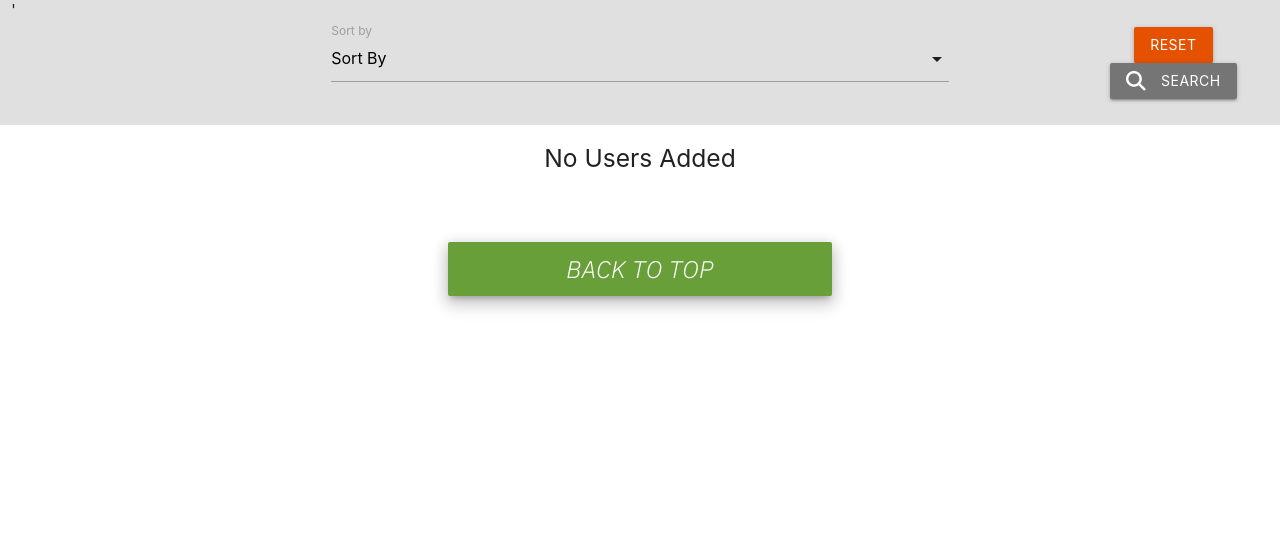
After one commit to matildamuyingo/MilestoneProject3, a Flask app: page /all_users in a window 1280 px wide. The commit adds this page. Shown: the part 248-784 px from the top of the page. Run offline with Flask 2, Linux system fonts and the light colour scheme; data that the repository does not hold is empty; some libraries are stand-ins or nearby versions.

Commit message:
Added all users page and updated sorting functionality

```diff
--- a/app.py
+++ b/app.py
@@ -84,7 +84,8 @@ def register():
     # Get the icon options from the database
     icons = mongo.db.icons.find()
 
-    # If the user clicked a link to get to register form, return the rendered template
+    # If the user clicked a link to get
+    # to register form, return the rendered template
     return render_template('register.html', icons=icons)
 
 
@@ -102,7 +103,8 @@ def login():
         # If the username exists in the database, do the following:
         if existing_user:
 
-            # Check if password matches username and redirect user to profile or login-page
+            # Check if password matches username
+            # and redirect user to profile or login-page
             if check_password_hash(
                     existing_user['password'], request.form.get('password')):
                 session['user'] = request.form.get('username').lower()
@@ -119,23 +121,27 @@ def login():
             flash('Wrong password or username')
             return redirect(url_for('login'))
 
-    # If the user clicked a link to get to login form, return the rendered template
+    # If the user clicked a link to get
+    # to login form, return the rendered template
     return render_template('login.html')
 
 
 # Route for profile pages
 @app.route("/profile/<username>", methods=["GET", "POST"])
 def profile(username):
-    # Gets a list with all books added to the database and sets the user variable
+    # Gets a list with all books added
+    # to the database and sets the user variable
     books = list(mongo.db.books.find())
     user = mongo.db.users.find_one(
         {'username': username})
 
-    # if the username is the same as session user, send user to their own profile
+    # if the username is the same as
+    # session user, send user to their own profile
     if session['user'] == user['username']:
         return render_template(
             'profile.html', username=user, books=books)
-    # if the username is not the same as session user, send user the other userprofile
+    # if the username is not the same as
+    # session user, send user the other userprofile
     else:
         return render_template(
             'profile.html', username=user, books=books)
@@ -158,7 +164,8 @@ def edit_profile(username):
     # If the form is submitted
     if request.method == "POST":
 
-        # Save username, email, password and date joined in variables, these won't be changed
+        # Save username, email, password and
+        # date joined in variables, these won't be changed
         u_name = user['username']
         email = user['email']
         password = user['password']
@@ -186,7 +193,8 @@ def edit_profile(username):
         # Inform the user that the information was successfully updated
         flash('User info updated!')
 
-    # If the user clicked the link to get to the edit info form, pass through variable info
+    # If the user clicked the link to get
+    # to the edit info form, pass through variable info
     return render_template(
             'edit_profile.html', username=user, books=books,
             genres=genres, icons=icons, authors=authors, genders=genders)
@@ -215,7 +223,8 @@ def add_book():
     # If the add book form is submitted
     if request.method == "POST":
 
-        # Set the image, rating and date variable to the form input (optional inputs)
+        # Set the image, rating and date
+        # variable to the form input (optional inputs)
         image = request.form.get('book_image')
         rating = request.form.get('rating-drop')
         datetime_now = datetime.now()
@@ -252,7 +261,8 @@ def add_book():
         # Insert the form information about the book to the database
         mongo.db.books.insert_one(addBook)
 
-        # Add the authors full name into the database merged in a single variable
+        # Add the authors full name into the
+        # database merged in a single variable
         addAuthor = {
             'author_name': request.form.get(
                 'author_first_name').title() + (" ")
@@ -271,11 +281,13 @@ def add_book():
         flash('Book added successfully!')
         return redirect(url_for(
             'profile', username=session['user']))
-    # Save ratings and genres from database in variables and sort genres alphabetically
+    # Save ratings and genres from database
+    # in variables and sort genres alphabetically
     ratings = mongo.db.ratings.find()
     genres = mongo.db.genres.find().sort('genre_name', 1)
 
-    # If user clicked link to access add book page render template with parameters set
+    # If user clicked link to access add book
+    # page render template with parameters set
     return render_template('add_book.html', ratings=ratings, genres=genres)
 
 
@@ -292,7 +304,8 @@ def logout():
 @app.route('/startpage')
 def startpage():
 
-    # Get list with all books and users and save in variables, then render startpage template
+    # Get list with all books and users and
+    # save in variables, then render startpage template
     books = list(mongo.db.books.find().sort('date_added', -1))
     all_users = list(mongo.db.users.find().sort('date_joined', -1))
 
@@ -303,17 +316,46 @@ def startpage():
 @app.route('/all_books')
 def all_books():
 
-    # Get list with all books and users and save in variables, then render all books template
+    # Get list with all books and users and
+    # save in variables, then render all books template
     books = list(mongo.db.books.find())
 
     return render_template('all_books.html', books=books)
 
 
-@app.route('/search_books', methods=["GET", "POST"])
-def search_books():
-    query = request.form.get("query")
-    book_query = list(mongo.db.books.find({"$text": {"$search": query}}))
-    return render_template("all_books.html", books=book_query)
+@app.route('/sort_books', methods=["GET", "POST"])
+def sort_books():
+
+    book_query = list(mongo.db.books.find())
+    if request.method == "POST":
+        sort_method = request.form.get('book_sorting')
+        book_query = list(mongo.db.books.find().sort(sort_method, 1))
+
+    return render_template(
+        "all_books.html", books=book_query)
+
+
+# Route to all books page
+@app.route('/all_users')
+def all_users():
+
+    # Get list with all books and users and
+    # save in variables, then render all books template
+    users = list(mongo.db.users.find())
+
+    return render_template('all_users.html', all_users=users)
+
+
+@app.route('/sort_users', methods=["GET", "POST"])
+def sort_users():
+
+    user_query = list(mongo.db.users.find())
+    if request.method == "POST":
+        sort_method = request.form.get('user_sorting')
+        user_query = list(mongo.db.users.find().sort(sort_method, 1))
+
+    return render_template(
+        "all_users.html", all_users=user_query)
 
 
 if __name__ == "__main__":
--- /dev/null
+++ b/templates/all_users.html
@@ -0,0 +1,85 @@
+{% extends 'base.html' %}
+{% block content %}
+
+    <!--Page Heading-->
+    <div class="page-heading row center-align">
+        <h3 class="col s12 main-heading-text">All Users</h3>
+    </div>
+
+	<div class="row grey lighten-5 max-height">
+		<!--Review Cards-->
+		<div class="col s12 no-padding grey lighten-2">
+
+
+            <form action="{{ url_for('sort_users') }}" method="post" class="col s12">'
+                <div class="row valign-wrapper center-align">
+
+                    <div class="input-field col s12 m6 offset-m3">
+                        <select id="user_sorting" name="user_sorting">
+                                <option value="" minlength="5" selected disabled>Sort By</option>
+                                <option value="username">Username</option>
+                                <option value="first_name">First Name sort</option>
+                                <option value="last_name">Last Name sort</option>
+                                <option value="date_joined">Date Joined</option>
+                        </select>
+                        <label for="user_sorting">Sort by</label>
+                    </div>
+
+                    <div class="col s12 m2">
+                        <a href="{{ url_for('all_users') }}" class="orange darken-4 btn">Reset</a>
+                        <button type="submit" class="grey darken-1 btn">
+                        <i class="fas fa-search left"></i> Search
+                    </button>
+                    </div>
+                </div>
+            </form>
+
+        </div>
+    </div>
+            <div class="row">
+			<!--User Cards-->
+			{% if all_users|length > 0 %}
+			<ul>
+				{% for user in all_users %}
+				<li>
+					<a href="{{ url_for('profile', username=user.username) }}" method="GET">
+						<div class="col s5 offset-s1 no-padding">
+							<div class="card horizontal book-card-style">
+                                <!--User Icon-->
+								<div class="card-image col s4 m4 user-list-icon no-padding center-align">
+									<i class="{{ user.user_icon }}"></i>
+								</div>
+
+									<div class="card-stacked col s8 m8 no-padding">
+										<div class="card-content">
+											<h5>{{ user.username }}</h5>
+											<p>{{ user.first_name.capitalize() }} {{ user.last_name.capitalize() }} <br>
+                                                Date Joined: {{ user.date_joined }}
+											</p>
+
+										</div>
+									</div>
+								</div>
+							</div>
+					</a>
+				</li>
+				{% endfor %}
+			</ul>
+			{% else %}
+			<h5 class="center-align">No Users Added</h5>
+			{% endif %}
+
+
+        </div>
+            </div>
+            <!--Review More-->
+			<div class="row center-align top-space">
+				<a href="#"
+					class="btn-large duo-buttons light-green darken-2 z-depth-3"><i>Back to top</i></a>
+			</div>
+        </div>
+
+
+
+
+{% endblock %}
--- a/templates/base.html
+++ b/templates/base.html
@@ -27,7 +27,7 @@
                         <li><a href="{{ url_for('startpage') }}">Startpage</a></li>
                         <li><a href="{{ url_for('add_book') }}">Add Book</a></li>
                         <li><a href="{{ url_for('all_books') }}">All Books</a></li>
-                        <li><a href="#">All Users</a></li>
+                        <li><a href="{{ url_for('all_users') }}">All Users</a></li>
                         <li><a href="{{ url_for('profile', username=session['user']) }}">Profile</a></li>
                         <li><a href="{{ url_for('logout') }}">Log Out</a></li>
 					{% else %}
@@ -45,7 +45,7 @@
                 <li><a href="{{ url_for('startpage') }}">Startpage</a></li>
                 <li><a href="{{ url_for('add_book') }}">Add Book</a></li>
                 <li><a href="{{ url_for('all_books') }}">All Books</a></li>
-                <li><a href="#">All Users</a></li>
+                <li><a href="{{ url_for('all_users') }}">All Users</a></li>
                 <li><a href="{{ url_for('profile', username=session['user']) }}">Profile</a></li>
                 <li><a href="{{ url_for('logout') }}">Log Out</a></li>
 			{% else %}
```
Also changed, not shown: templates/all_books.html (+14 -6 lines).
